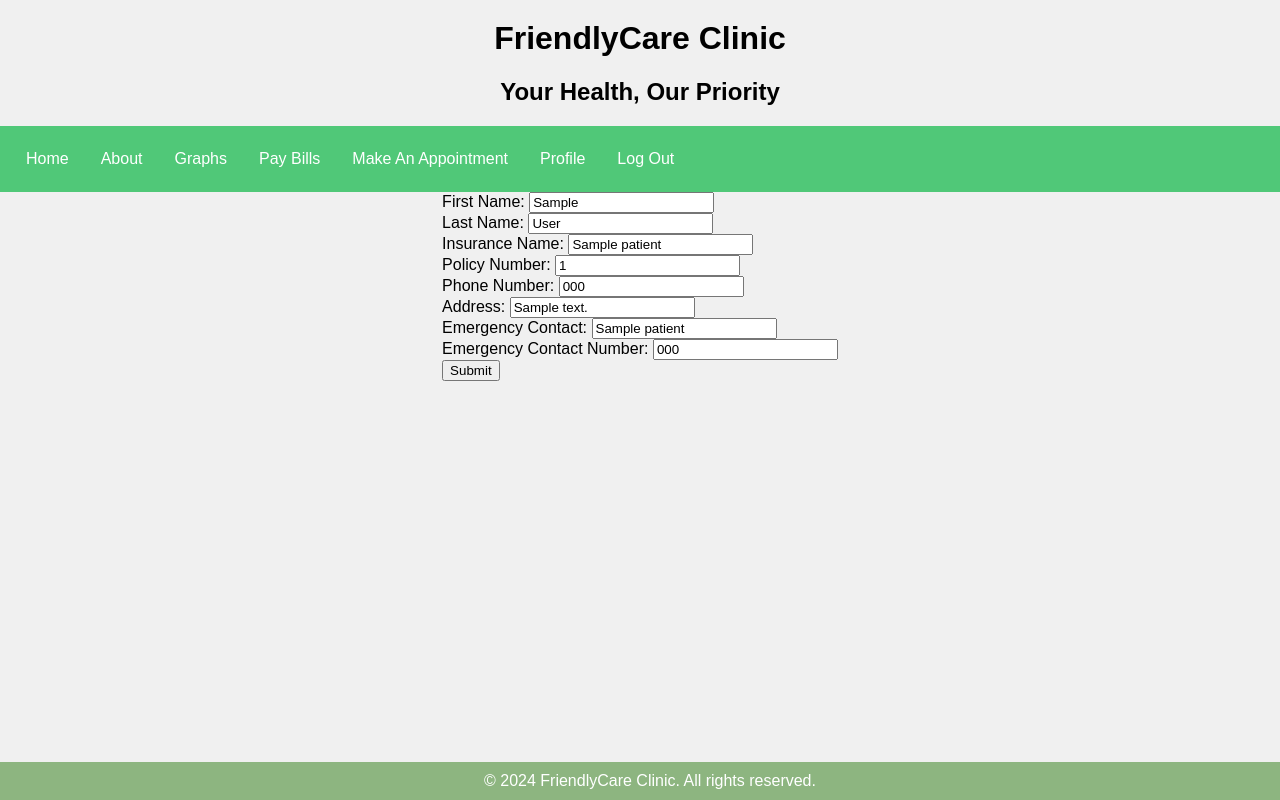
After one commit to SharpeNick/SpringDBMS, a Flask app: page /edit_profile in a window 1280 px wide. The commit adds this page. Run offline with Flask 3, Linux system fonts and the light colour scheme; a user stored in the database is signed in; tables that the repository leaves empty hold one stand-in row (values such as "Sample post"); parts of the project's set-up code (start-up, migrations or seed data) failed here and were passed over.

Commit message:
finalized everything

```diff
--- a/Forms.py
+++ b/Forms.py
@@ -1,5 +1,5 @@
 from flask_wtf import FlaskForm
-from wtforms import StringField, SubmitField, PasswordField, IntegerField, FloatField, SelectField
+from wtforms import StringField, SubmitField, PasswordField, TextAreaField, IntegerField, FloatField, SelectField, TimeField, DateField
 from wtforms.validators import DataRequired, Email, NumberRange
 
 # Forms
@@ -31,3 +31,9 @@ class PaymentForm(FlaskForm):
     payment_method = SelectField("Payment Method:", choices = payment_options, validators=[DataRequired()])
     pay_amount = FloatField("Payment Amount:", validators=[NumberRange(min=0)])
     submit = SubmitField("Submit Payment")
+
+class AppointmentForm(FlaskForm):
+    reason_for_visit = TextAreaField("Reason for visit",validators=[DataRequired()])
+    appointment_date= DateField("Appointment Date",validators=[DataRequired()])
+    appointment_time = TimeField("Appointment Time",validators=[DataRequired()])
+    submit = SubmitField("Submit")
--- a/main.py
+++ b/main.py
@@ -3,7 +3,7 @@ from flask import Flask
 from flask_sqlalchemy import SQLAlchemy
 from Create_DB import createDatabase
 from flask_login import LoginManager, UserMixin, login_required, login_user, logout_user, current_user
-from Forms import RegisterAccountForm, RegisterPatientForm, LoginForm, PaymentForm
+from Forms import RegisterAccountForm, RegisterPatientForm, LoginForm, PaymentForm, AppointmentForm
 from werkzeug.security import generate_password_hash, check_password_hash
 from datetime import datetime
 
@@ -95,6 +95,10 @@ class Patient(db.Model):
         self.Address = address
         self.EContact_Name = econtact
         self.EContact_Phone = econ_num
+        self.Current_Balance = 0.0
+
+    def get_id(self):
+        return self.Patient_ID
 
 class Employee(db.Model):
     __tablename__ = 'Employee'
@@ -120,6 +124,16 @@ class Schedule(db.Model):
     Time = db.Column(db.Time, primary_key=True)
     Type_of_visit = db.Column(db.String(50))
 
+    def __init__(self, patient, date, time, reason, ):
+        self.Patient_ID = patient
+        self.Employee_ID = 1 #placeholder value since employee functionality hasnt been implemented
+        self.Date = date
+        self.Time = time
+        self.Type_of_visit = reason
+
+    def __str__(self):
+        return f"Date: {self.Date}\tTime: {self.Time}"
+
 # creates tables in the DB using models if they don't currently exist
 with app.app_context():
     db.create_all()
@@ -141,7 +155,6 @@ def graphs():
 def pay():
     form = PaymentForm()
     patient = Patient.query.filter_by(Paitent_Acct=current_user.get_id()).first()
-    print(form.validate_on_submit())
     if form.validate_on_submit():
         patient.Current_Balance = patient.Current_Balance - float(form.pay_amount.data)
         print( patient.Current_Balance)
@@ -150,9 +163,17 @@ def pay():
 
     return render_template('pay.html', form = form, patient = patient, user = current_user)
 
-@app.route('/appt')
+@app.route('/appt', methods=['GET', 'POST'])
+@login_required
 def appt():
-    return render_template('appt.html')
+    form = AppointmentForm()
+    patient = Patient.query.filter_by(Paitent_Acct=current_user.get_id()).first()
+    if form.validate_on_submit():
+        appointment = Schedule(patient.get_id(),form.appointment_date.data, form.appointment_time.data, form.reason_for_visit.data)
+        db.session.add(appointment)
+        db.session.commit()
+        return redirect(url_for("appt"))
+    return render_template('appt.html', form=form)
 
 @app.route('/login', methods=['GET', 'POST'])
 def login():
@@ -220,10 +241,37 @@ def registerPatient():
                             form.econtact_phone.data)
         db.session.add(patient)
         db.session.commit()
-        return redirect(url_for('index'))
+        return redirect(url_for('profile'))
 
     return render_template('register_patient.html', form = form)
 
+@app.route('/profile', methods=['GET', 'POST'])
+@login_required
+def profile():
+    patient = Patient.query.filter_by(Paitent_Acct=current_user.get_id()).first()
+    appointments = Schedule.query.filter_by(Patient_ID=patient.get_id()).all()
+
+    return render_template('/profile.html', user = current_user, patient = patient, appts = appointments)
+
+@app.route('/edit_profile', methods=['GET', 'POST'])
+@login_required
+def edit_profile():
+    patient = Patient.query.filter_by(Paitent_Acct=current_user.get_id()).first()
+    appointments = Schedule.query.filter_by(Patient_ID=patient.get_id()).all()
+    form = RegisterPatientForm()
+    form.fname.data = current_user.FName
+    form.lname.data = current_user.LName
+    form.insurance.data = patient.Insurance_Name
+    form.policy_num.data = patient.Policy_Number
+    form.phone.data = patient.Phone
+    form.address.data = patient.Address
+    form.econtact.data = patient.EContact_Name
+    form.econtact_phone.data = patient.EContact_Phone
+    if form.validate_on_submit():
+        db.session.commit()
+        return redirect(url_for('profile'))
+
+    return render_template('/edit_profile.html', user = current_user, patient = patient, appts = appointments, form = form)
 
 if __name__ == '__main__':
     app.run(debug=True)
--- a/templates/base.html
+++ b/templates/base.html
@@ -69,6 +69,7 @@
             <li><a href="/pay" {% if request.path == '/pay' %}class="active"{% endif %}>Pay Bills</a></li>
             <li><a href="/appt" {% if request.path == '/appt' %}class="active"{% endif %}>Make An Appointment</a>
             {% if current_user.is_authenticated %}
+            <li><a href="/profile" {% if request.path == '/profile' %}class="active"{% endif %}>Profile</a>
             <li><a href="/logout" {% if request.path == '/logout' %}class="active"{% endif %}>Log Out</a>
             {% else %}
             <li><a href="/login" {% if request.path == '/login' %}class="active"{% endif %}>Login</a>
--- /dev/null
+++ b/templates/edit_profile.html
@@ -0,0 +1,39 @@
+{% extends "base.html" %}
+{% block content %}
+<style>
+#profile {
+  max-width: fit-content;
+  margin-left: auto;
+  margin-right: auto;
+}
+</style>
+<form id="profile" method="POST">
+    {{form.hidden_tag()}}
+    {{form.fname.label}}
+    {{form.fname()}}
+    <br>
+    {{form.lname.label}}
+    {{form.lname()}}
+    <br>
+    {{form.insurance.label}}
+    {{form.insurance()}}
+    <br>
+    {{form.policy_num.label}}
+    {{form.policy_num()}}
+    <br>
+    {{form.phone.label}}
+    {{form.phone()}}
+    <br>
+    {{form.address.label}}
+    {{form.address()}}
+    <br>
+    {{form.econtact.label}}
+    {{form.econtact()}}
+    <br>
+    {{form.econtact_phone.label}}
+    {{form.econtact_phone()}}
+    <br>
+    {{form.submit}}
+</form>
+
+{% endblock %}
```
Also changed, not shown: templates/appt.html (+13 -27 lines), templates/profile.html (added, +34 -0 lines).
